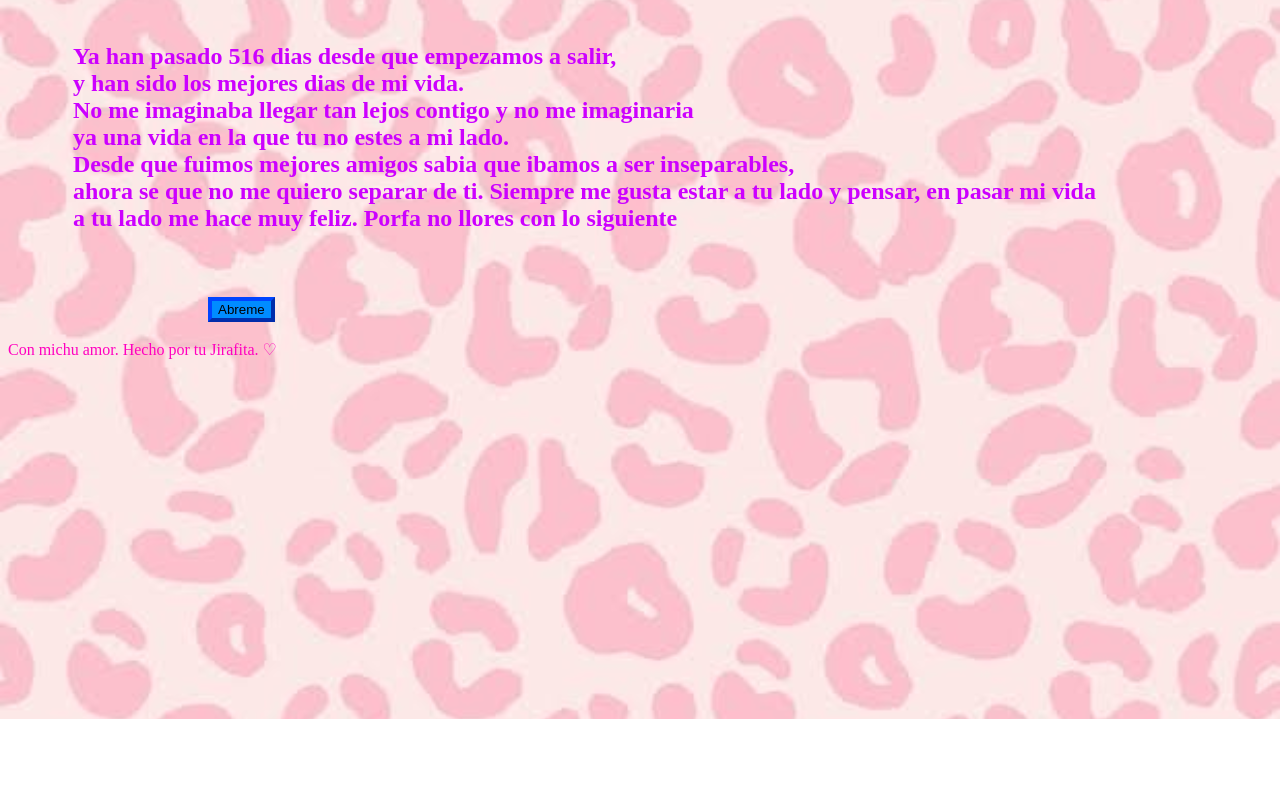
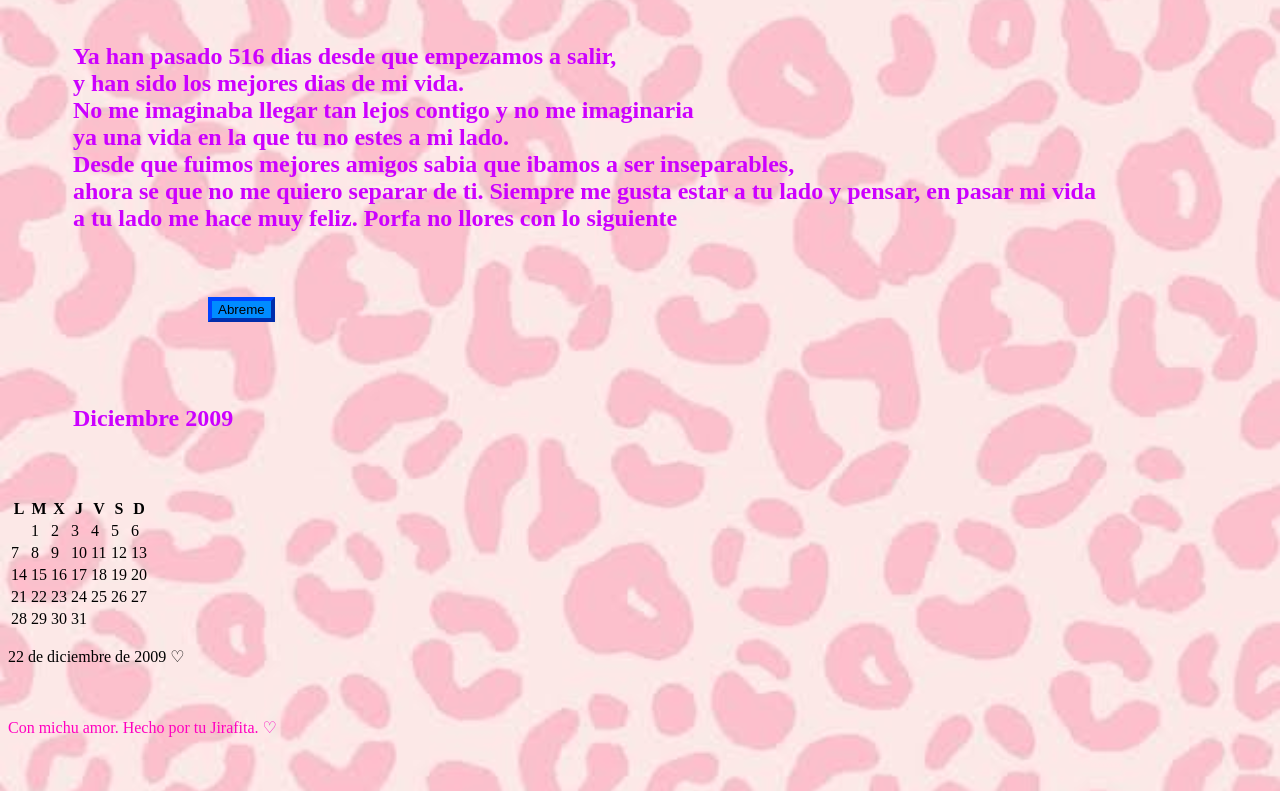
Before and after one commit to pablogcx/Feliz-Cumplea-os-Amor, a plain HTML site: page index.html in a window 1280 px wide. Shown: the part 81-872 px from the top of the page. Before the commit the page ends 800 px from the top, so only its background shows below. Drawn offline with Linux system fonts and the light colour scheme.

Commit message:
Update index.html

```diff
--- a/index.html
+++ b/index.html
@@ -268,6 +268,53 @@
     </script>
 
     <br><br>
+    <div class="calendario">
+
+    <h2>Diciembre 2009</h2>
+
+    <table>
+        <thead>
+            <tr>
+                <th>L</th>
+                <th>M</th>
+                <th>X</th>
+                <th>J</th>
+                <th>V</th>
+                <th>S</th>
+                <th>D</th>
+            </tr>
+        </thead>
+
+        <tbody>
+            <tr>
+                <td></td><td>1</td><td>2</td><td>3</td>
+                <td>4</td><td>5</td><td>6</td>
+            </tr>
+            <tr>
+                <td>7</td><td>8</td><td>9</td><td>10</td>
+                <td>11</td><td>12</td><td>13</td>
+            </tr>
+            <tr>
+                <td>14</td><td>15</td><td>16</td><td>17</td>
+                <td>18</td><td>19</td><td>20</td>
+            </tr>
+            <tr>
+                <td>21</td>
+                <td class="dia-especial">22</td>
+                <td>23</td><td>24</td><td>25</td>
+                <td>26</td><td>27</td>
+            </tr>
+            <tr>
+                <td>28</td><td>29</td><td>30</td><td>31</td>
+                <td></td><td></td><td></td>
+            </tr>
+        </tbody>
+    </table>
+
+    <p>22 de diciembre de 2009 ♡</p>
+
+</div>
+    <br><br>
 
     <footer class="footer">
         Con michu amor. Hecho por tu Jirafita. ♡
```
